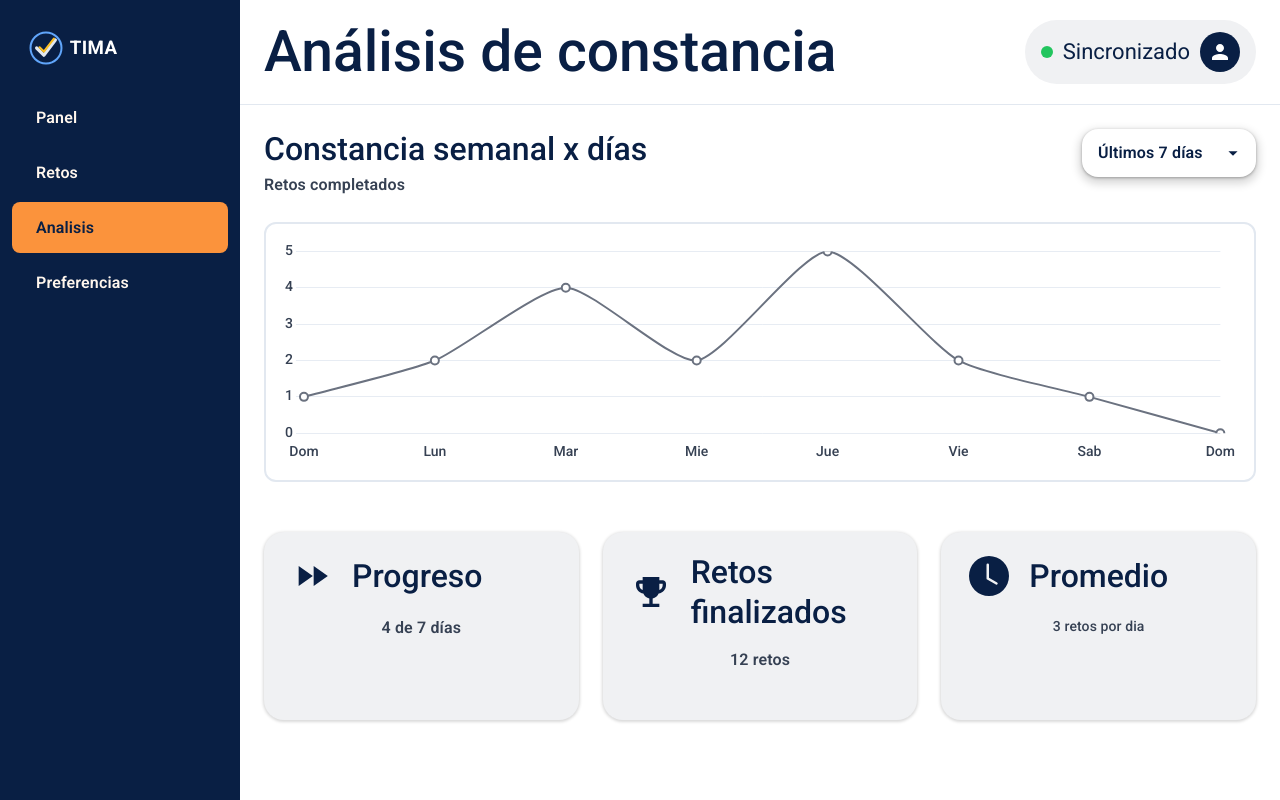
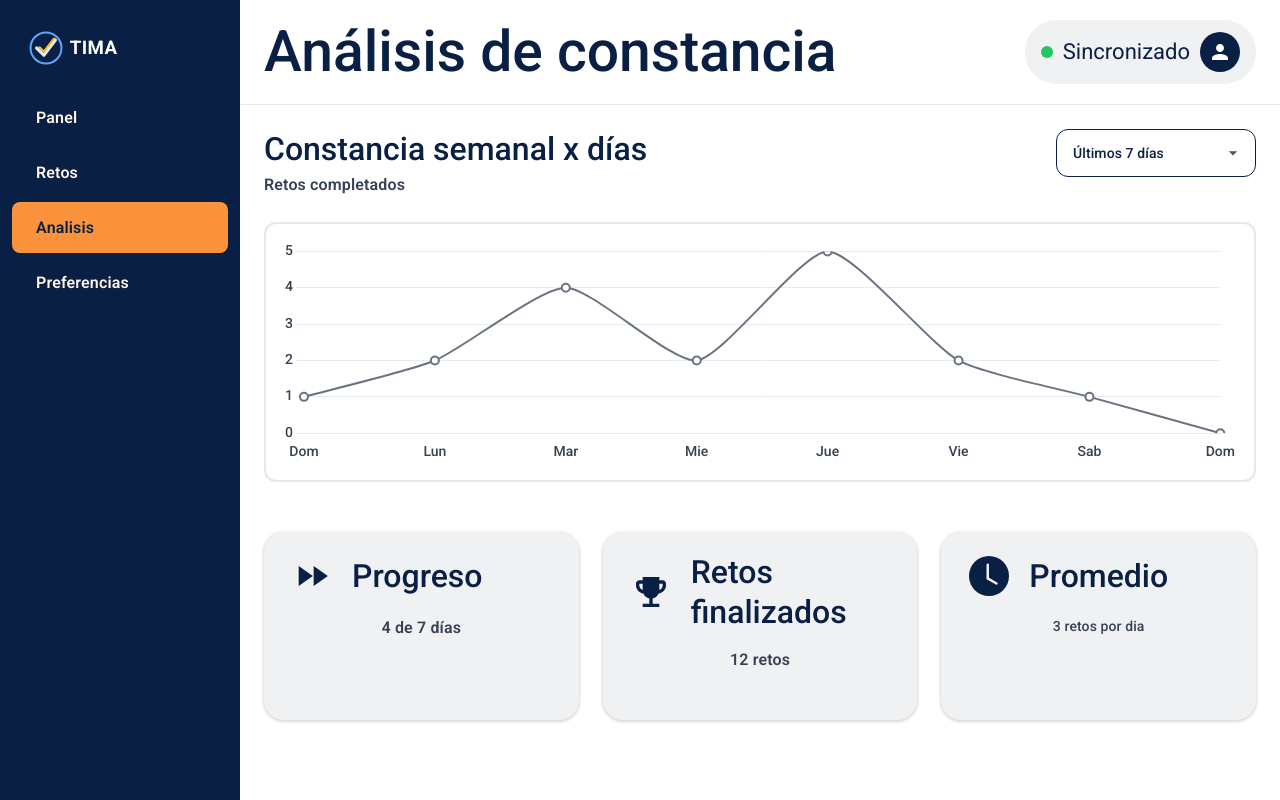
Before and after one commit to JuanJoseRestrepo33/Angular-MockUp, an Angular app: page /app/analisis in a window 1280 px wide. Built offline with nearby package versions, Linux system fonts and the light colour scheme.

Commit message:
Adding new things

```diff
--- a/src/app/components/analisis/analisis.component.html
+++ b/src/app/components/analisis/analisis.component.html
@@ -17,9 +17,29 @@
           <p class="chart-subtitle">Retos completados</p>
         </div>
         <div class="period-select">
-          <select class="period-dropdown" [(ngModel)]="selectedPeriod" (ngModelChange)="onPeriodoChange()">
-            <option *ngFor="let p of periodosOpciones" [value]="p.valor">{{ p.etiqueta }}</option>
-          </select>
+          <div class="custom-dropdown">
+            <button
+              type="button"
+              class="custom-dropdown-btn"
+              [class.custom-dropdown-btn--open]="periodDropdownOpen"
+              (click)="periodDropdownOpen = !periodDropdownOpen"
+            >
+              {{ periodLabel }}
+              <svg class="dropdown-chevron" viewBox="0 0 24 24" fill="currentColor"><path d="M7 10l5 5 5-5z"/></svg>
+            </button>
+            <div class="custom-dropdown-backdrop" *ngIf="periodDropdownOpen" (click)="periodDropdownOpen = false"></div>
+            <div class="custom-dropdown-menu" *ngIf="periodDropdownOpen">
+              <button
+                *ngFor="let p of periodosOpciones"
+                type="button"
+                class="custom-dropdown-option"
+                [class.custom-dropdown-option--active]="selectedPeriod === p.valor"
+                (click)="selectPeriodo(p.valor); periodDropdownOpen = false"
+              >
+                {{ p.etiqueta }}
+              </button>
+            </div>
+          </div>
         </div>
       </div>
       <div class="chart-wrapper">
--- a/src/app/components/analisis/analisis.component.scss
+++ b/src/app/components/analisis/analisis.component.scss
@@ -121,6 +121,100 @@
 
 .period-select {
   flex-shrink: 0;
+  min-width: 200px;
+}
+
+.period-select .custom-dropdown {
+  position: relative;
+}
+
+.period-select .custom-dropdown-btn {
+  width: 100%;
+  min-width: 200px;
+  height: 48px;
+  padding: 0 44px 0 16px;
+  border: 1px solid #091F44;
+  border-radius: 12px;
+  background: white;
+  font-size: 14px;
+  font-family: Roboto, sans-serif;
+  font-weight: 500;
+  line-height: 20px;
+  letter-spacing: 0.10px;
+  color: #091F44;
+  cursor: pointer;
+  display: flex;
+  align-items: center;
+  justify-content: flex-start;
+  position: relative;
+  text-align: left;
+  transition: border-color 0.2s, box-shadow 0.2s;
+
+  &:hover {
+    border-color: #CBD5E0;
+  }
+
+  &.custom-dropdown-btn--open {
+    border-color: #091F44;
+    box-shadow: 0 0 0 2px rgba(9, 31, 68, 0.12);
+  }
+}
+
+.period-select .dropdown-chevron {
+  position: absolute;
+  right: 12px;
+  top: 50%;
+  transform: translateY(-50%);
+  width: 20px;
+  height: 20px;
+  color: #4A5568;
+  flex-shrink: 0;
+  pointer-events: none;
+}
+
+.period-select .custom-dropdown-backdrop {
+  position: fixed;
+  inset: 0;
+  z-index: 9;
+}
+
+.period-select .custom-dropdown-menu {
+  position: absolute;
+  top: 100%;
+  left: 0;
+  right: 0;
+  margin-top: 4px;
+  background: white;
+  border-radius: 12px;
+  box-shadow: 0px 4px 12px rgba(0, 0, 0, 0.15);
+  border: 1px solid #E2E8F0;
+  padding: 8px 0;
+  z-index: 10;
+}
+
+.period-select .custom-dropdown-option {
+  display: block;
+  width: 100%;
+  padding: 12px 20px;
+  border: none;
+  background: transparent;
+  font-size: 14px;
+  font-family: Roboto, sans-serif;
+  font-weight: 500;
+  line-height: 20px;
+  letter-spacing: 0.10px;
+  color: #091F44;
+  text-align: left;
+  cursor: pointer;
+  transition: background 0.15s;
+
+  &:hover {
+    background: #F0F1F3;
+  }
+
+  &.custom-dropdown-option--active {
+    background: #F0F1F3;
+  }
 }
 
 .period-dropdown {
--- a/src/app/components/analisis/analisis.component.ts
+++ b/src/app/components/analisis/analisis.component.ts
@@ -13,6 +13,7 @@ export class AnalisisComponent implements OnInit, AfterViewInit, OnDestroy {
 
   periodosOpciones = PERIODOS_ANALISIS;
   selectedPeriod = '7';
+  periodDropdownOpen = false;
   weekLabels = ['Dom', 'Lun', 'Mar', 'Mie', 'Jue', 'Vie', 'Sab', 'Dom'];
   chartData = [1, 2, 4, 2, 5, 2, 1, 0];
   retosFinalizados = 12;
@@ -35,13 +36,19 @@ export class AnalisisComponent implements OnInit, AfterViewInit, OnDestroy {
     this.initChart();
   }
 
-  onPeriodoChange(): void {
+  selectPeriodo(valor: string): void {
+    this.selectedPeriod = valor;
+    this.periodDropdownOpen = false;
     this.router.navigate([], {
       relativeTo: this.route,
       queryParams: { periodo: this.selectedPeriod },
       queryParamsHandling: 'merge'
     });
     this.initChart();
+  }
+
+  get periodLabel(): string {
+    return this.periodosOpciones.find(p => p.valor === this.selectedPeriod)?.etiqueta ?? 'Últimos 7 días';
   }
 
   ngOnDestroy(): void {
--- a/src/app/components/configuracion-retos/configuracion-retos.component.html
+++ b/src/app/components/configuracion-retos/configuracion-retos.component.html
@@ -92,17 +92,23 @@
           </span>
           Nivel de exigencia
         </label>
-        <div class="checkbox-group">
-          <label class="checkbox-item">
-            <input type="radio" name="nivelExigencia" [checked]="nivelExigencia === 'estricto'" (change)="nivelExigencia = 'estricto'">
-            <span class="checkbox-custom"></span>
-            <span class="checkbox-label">Estricto</span>
-          </label>
-          <label class="checkbox-item">
-            <input type="radio" name="nivelExigencia" [checked]="nivelExigencia === 'flexible'" (change)="nivelExigencia = 'flexible'">
-            <span class="checkbox-custom"></span>
-            <span class="checkbox-label">Flexible</span>
-          </label>
+        <div class="tipo-buttons">
+          <button
+            type="button"
+            class="tipo-btn"
+            [class.tipo-btn--active]="nivelExigencia === 'estricto'"
+            (click)="nivelExigencia = 'estricto'"
+          >
+            Estricto
+          </button>
+          <button
+            type="button"
+            class="tipo-btn"
+            [class.tipo-btn--active]="nivelExigencia === 'flexible'"
+            (click)="nivelExigencia = 'flexible'"
+          >
+            Flexible
+          </button>
         </div>
       </div>
 
--- a/src/app/components/retos/retos.component.html
+++ b/src/app/components/retos/retos.component.html
@@ -18,21 +18,23 @@
         placeholder="Buscar reto..."
         [(ngModel)]="searchQuery"
       />
-      <div class="filter-wrapper">
+      <div class="filter-dropdown">
         <button
-          class="btn-outlined"
-          [class.btn-outlined--active]="filterOpen"
+          type="button"
+          class="custom-dropdown-btn"
+          [class.custom-dropdown-btn--open]="filterOpen"
           (click)="toggleFilter()"
         >
           {{ filtroBtnLabel }}
-          <svg class="btn-icon" viewBox="0 0 24 24" fill="currentColor"><path d="M7 10l5 5 5-5z"/></svg>
+          <svg class="dropdown-chevron" viewBox="0 0 24 24" fill="currentColor"><path d="M7 10l5 5 5-5z"/></svg>
         </button>
-        <div class="filter-backdrop" *ngIf="filterOpen" (click)="closeFilter()"></div>
-        <div class="filter-dropdown-content" *ngIf="filterOpen">
+        <div class="custom-dropdown-backdrop" *ngIf="filterOpen" (click)="closeFilter()"></div>
+        <div class="custom-dropdown-menu" *ngIf="filterOpen">
           <button
             *ngFor="let f of filtros"
-            class="filter-option"
-            [class.filter-option--active]="filtroActivo === f.key"
+            type="button"
+            class="custom-dropdown-option"
+            [class.custom-dropdown-option--active]="filtroActivo === f.key"
             (click)="selectFiltro(f.key)"
           >
             {{ f.label }}
--- a/src/app/components/retos/retos.component.scss
+++ b/src/app/components/retos/retos.component.scss
@@ -93,7 +93,7 @@
 .toolbar {
   display: flex;
   gap: 20px;
-  align-items: flex-start;
+  align-items: center;
 }
 
 .search-input {
@@ -114,49 +114,67 @@
   }
 }
 
-.filter-wrapper {
+.filter-dropdown {
   position: relative;
+  min-width: 140px;
 }
 
-.btn-outlined {
+.filter-dropdown .custom-dropdown-btn {
+  width: 100%;
+  min-width: 140px;
   height: 56px;
-  padding: 16px;
-  background: transparent;
-  border: 1px solid #0A1F44;
-  border-radius: 16px;
-  color: #0A1F44;
-  font-size: 16px;
+  padding: 0 44px 0 16px;
+  border: 1px solid #091F44;
+  border-radius: 12px;
+  background: white;
+  font-size: 14px;
   font-family: Roboto, sans-serif;
   font-weight: 500;
-  line-height: 24px;
-  letter-spacing: 0.15px;
+  line-height: 20px;
+  letter-spacing: 0.10px;
+  color: #091F44;
   cursor: pointer;
-  display: inline-flex;
+  display: flex;
   align-items: center;
-  justify-content: center;
-  gap: 8px;
+  justify-content: flex-start;
+  position: relative;
+  text-align: left;
+  transition: border-color 0.2s;
 
-  .btn-icon {
-    width: 24px;
-    height: 24px;
+  &:hover {
+    border-color: #CBD5E0;
   }
 
-  &--active {
-    background: #F0F1F3;
+  &--open {
+    border-color: #091F44;
+    box-shadow: 0 0 0 2px rgba(9, 31, 68, 0.12);
   }
 }
 
-.filter-backdrop {
+.filter-dropdown .dropdown-chevron {
+  position: absolute;
+  right: 12px;
+  top: 50%;
+  transform: translateY(-50%);
+  width: 20px;
+  height: 20px;
+  color: #4A5568;
+  flex-shrink: 0;
+  pointer-events: none;
+}
+
+.custom-dropdown-backdrop {
   position: fixed;
   inset: 0;
   z-index: 9;
 }
 
-.filter-dropdown-content {
+.filter-dropdown .custom-dropdown-menu {
   position: absolute;
   top: 100%;
   left: 0;
-  margin-top: 8px;
+  right: 0;
+  margin-top: 4px;
   min-width: 180px;
   background: white;
   border-radius: 12px;
@@ -166,15 +184,17 @@
   z-index: 10;
 }
 
-.filter-option {
+.custom-dropdown-option {
   display: block;
   width: 100%;
   padding: 12px 20px;
   border: none;
   background: transparent;
-  font-size: 16px;
+  font-size: 14px;
   font-family: Roboto, sans-serif;
   font-weight: 500;
+  line-height: 20px;
+  letter-spacing: 0.10px;
   color: #091F44;
   text-align: left;
   cursor: pointer;
```
